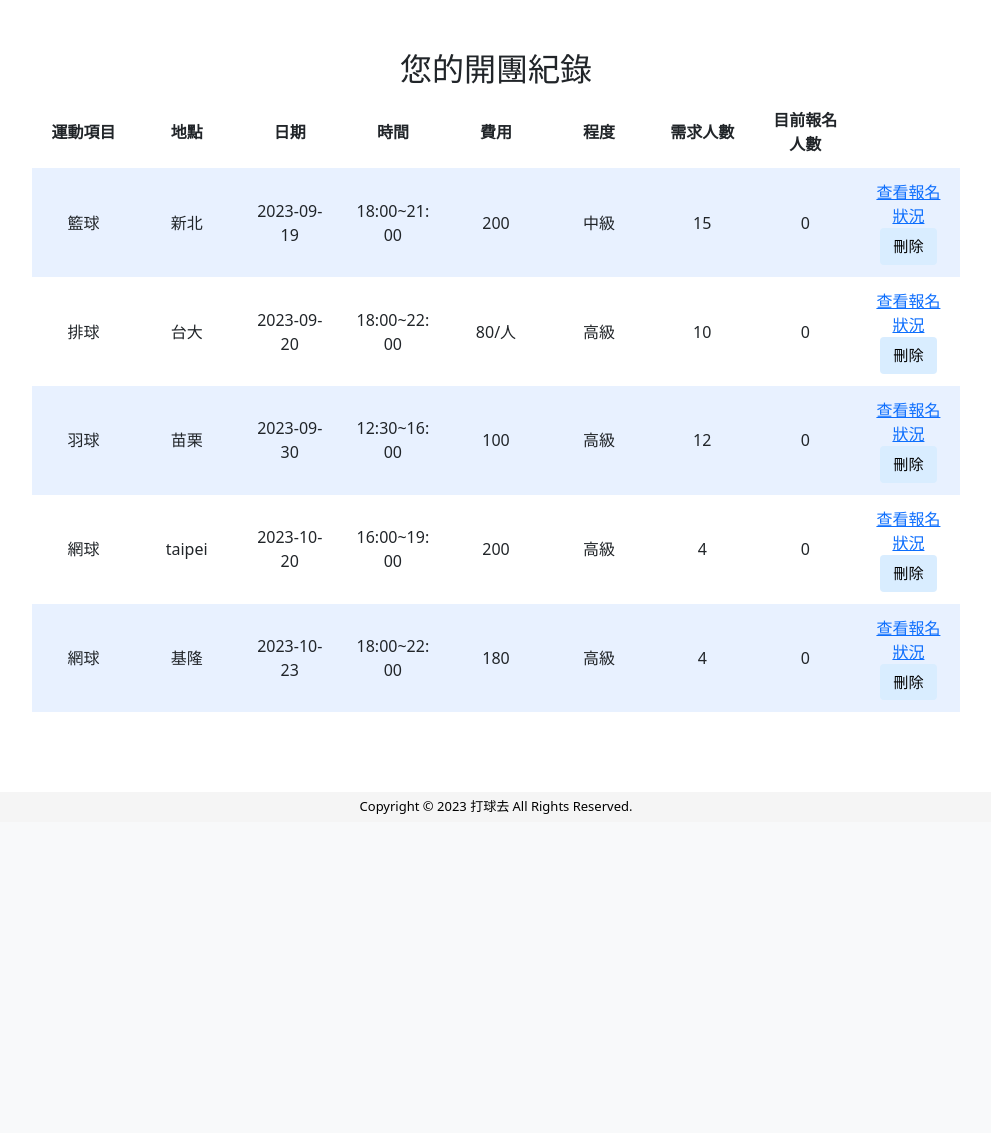
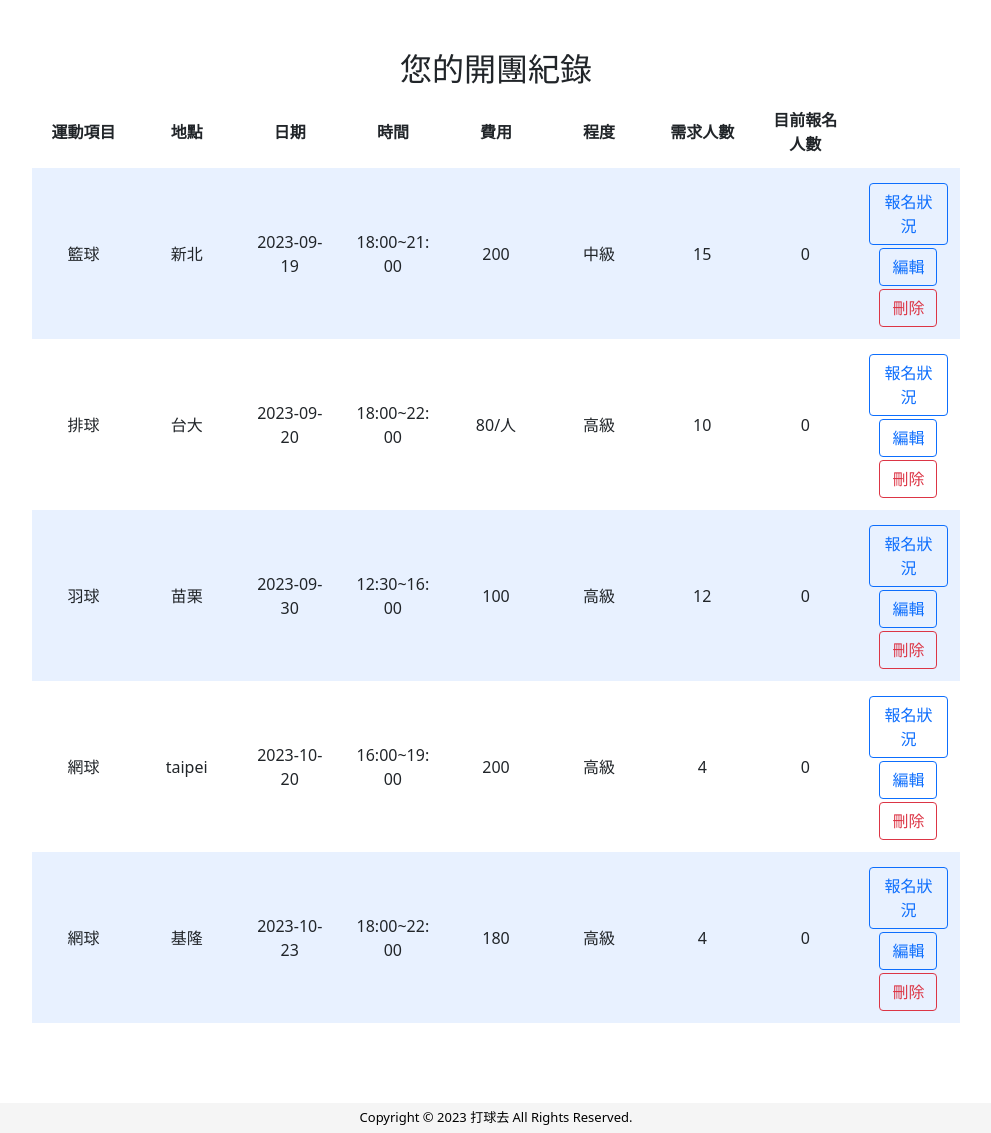
Before and after one commit to joeyyu123/finalproject, a Flask app: page /created_history in a window 1280 px wide. Shown: the part 66-1199 px from the top of the page, without its empty margins (144-1135 px from the left). Before the commit the page ends 880 px from the top, so only its background shows below. Run offline with Flask 3, Linux system fonts and the light colour scheme; a user stored in the database is signed in; data comes from the database, SQL or seed files in the repository; some libraries are stand-ins or nearby versions.

Commit message:
按鈕更新

```diff
--- a/static/styles.css
+++ b/static/styles.css
@@ -82,12 +82,17 @@ h1 {
     transition: color 2s ease-in-out, background-color 0.15s ease-in-out;
 }
 
-
+.delete-button {
+    color: red;
+    background-color: white;
+    border-color: red;
+}
 
 button, input[type="submit"] {
     background-color: #d9edff;
     border: 1px solid transparent;
     border-radius: 0.25rem;
+    margin-top: 3px;
     font-size: 0.95rem;
     font-weight: 400;
     line-height: 1.5;
--- a/templates/applied_history.html
+++ b/templates/applied_history.html
@@ -31,7 +31,7 @@
                     <td class="text-middle">{{ activity.level }}</td>
                     <td class="text-middle">{{ activity.signup_participants }}</td>
                     <td class="text-middle">
-                        <button class="cancel-signup-button" data-id="{{ activity.id }}" data-participants="{{ activity.signup_participants }}" data-signup-id="{{activity.signup_id}}">取消報名</button>
+                        <button class="btn btn-outline-primary" data-id="{{ activity.id }}" data-participants="{{ activity.signup_participants }}" data-signup-id="{{activity.signup_id}}">取消報名</button>
                     </td>
                 </tr>
             {% endfor %}
--- a/templates/created_history.html
+++ b/templates/created_history.html
@@ -30,8 +30,9 @@
                     <td class="text-middle">{{ activity.participants }}</td>
                     <td class="text-middle">{{ activity.applicants }}</td>
                     <td class="button">
-                        <a href="/view_signups/{{ activity.id }}">查看報名狀況</a>
-                        <button class="delete-button" data-id="{{ activity.id }}">刪除</button>
+                        <button class="btn btn-outline-primary" href="/view_signups/{{ activity.id }}">報名狀況</button><br>
+                        <button class="btn btn-outline-primary" href="/view_signups/{{ activity.id }}">編輯</button><br>
+                        <button class="btn btn-outline-danger" data-id="{{ activity.id }}">刪除</button>
                     </td>
                 </tr>
             {% endfor %}
--- a/templates/find.html
+++ b/templates/find.html
@@ -55,7 +55,7 @@
                     <td class ="text-middle">{{activity.participants-activity.applicants}}</td>
                     <td class="text-middle">
                         {% if activity.participants-activity.applicants > 0 %}
-                            <a href="/apply/{{activity.id}}" class="btn btn-primary">報名</a>
+                            <a href="/apply/{{activity.id}}" class="btn btn-outline-primary">報名</a>
                         {% else %}
                             <button class="btn btn-secondary" disabled>名額已滿</button>
                         {% endif %}
```
Also changed, not shown: 2 other files.
